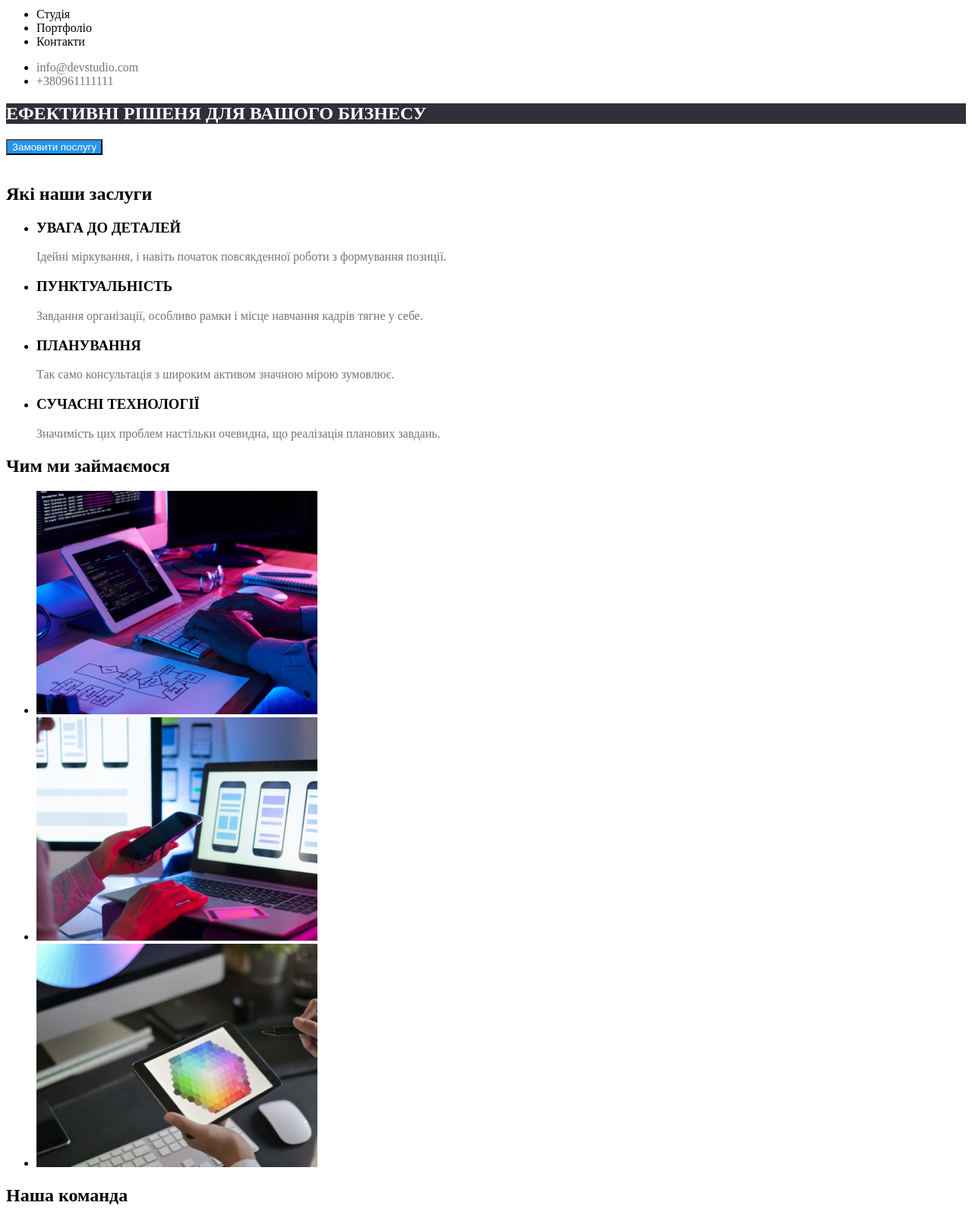
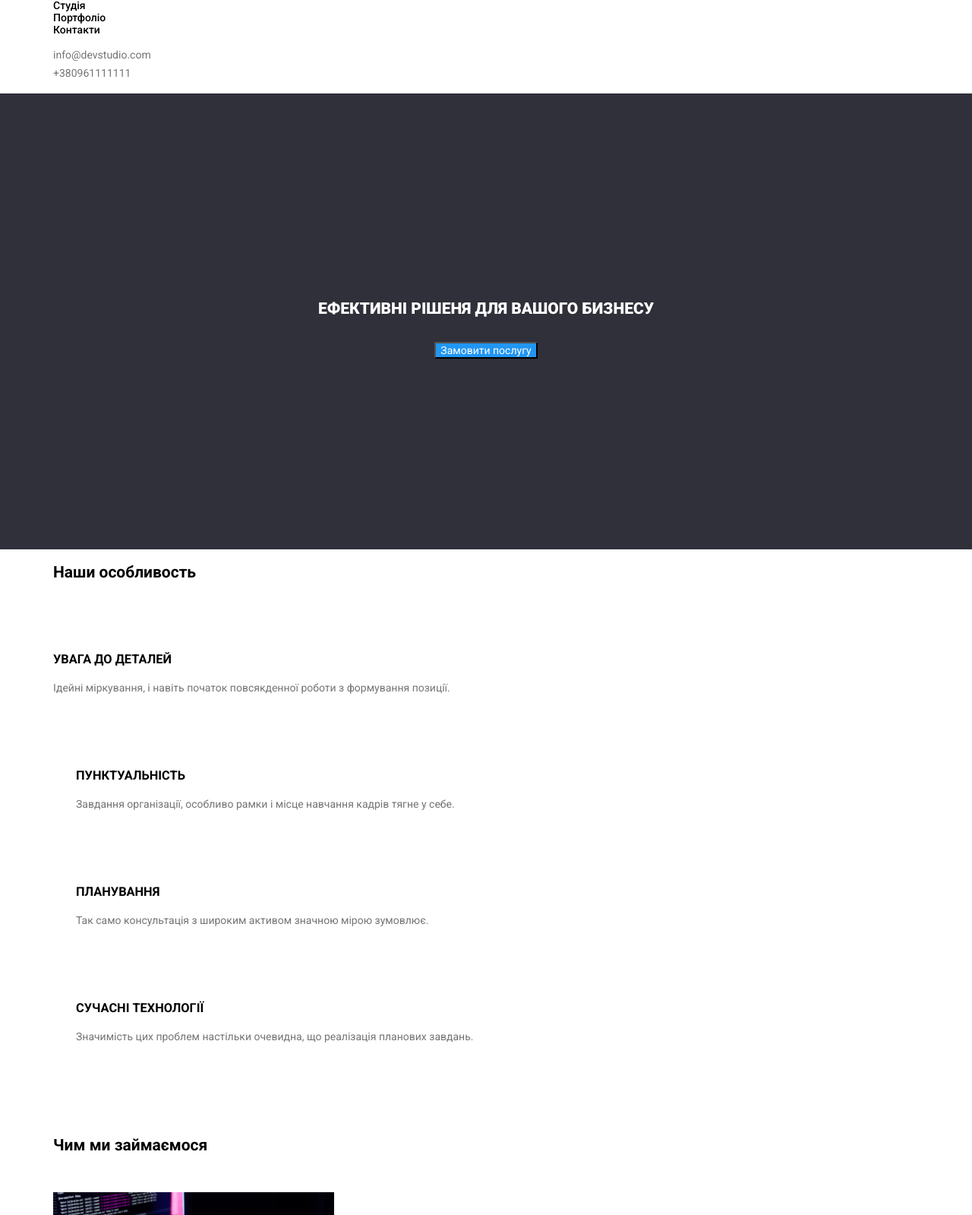
Before and after one commit to SakaPati/WebStudio, a plain HTML site: page index.html in a window 1280 px wide. Shown: the part 44-1643 px from the top of the page at 76% size. Drawn offline with nearby package versions, Linux system fonts and the light colour scheme.

Commit message:
Незнаю что писать

```diff
--- /dev/null
+++ b/css/reset.css
@@ -0,0 +1,48 @@
+/* http://meyerweb.com/eric/tools/css/reset/
+   v2.0 | 20110126
+   License: none (public domain)
+*/
+
+html, body, div, span, applet, object, iframe,
+h1, h2, h3, h4, h5, h6, p, blockquote, pre,
+a, abbr, acronym, address, big, cite, code,
+del, dfn, em, img, ins, kbd, q, s, samp,
+small, strike, strong, sub, sup, tt, var,
+b, u, i, center,
+dl, dt, dd, ol, ul, li,
+fieldset, form, label, legend,
+table, caption, tbody, tfoot, thead, tr, th, td,
+article, aside, canvas, details, embed,
+figure, figcaption, footer, header, hgroup,
+menu, nav, output, ruby, section, summary,
+time, mark, audio, video {
+	margin: 0;
+	padding: 0;
+	border: 0;
+	font-size: 100%;
+	font: inherit;
+	vertical-align: baseline;
+}
+/* HTML5 display-role reset for older browsers */
+article, aside, details, figcaption, figure,
+footer, header, hgroup, menu, nav, section {
+	display: block;
+}
+body {
+	line-height: 1;
+}
+ol, ul {
+	list-style: none;
+}
+blockquote, q {
+	quotes: none;
+}
+blockquote:before, blockquote:after,
+q:before, q:after {
+	content: '';
+	content: none;
+}
+table {
+	border-collapse: collapse;
+	border-spacing: 0;
+}
--- a/css/style.css
+++ b/css/style.css
@@ -1,56 +1,187 @@
-/* Navigation */
-.Web {
-    color: #2196F3;
-    font-size: 26px
+/* Heder */
+:root{
+    --mainfoot-color: #757575;
+    --webcolor: #2196F3;
+    --websize: 26px;
+    --studiocolor: #000;
+    --studiocolor2: #FFFFFF;
+    --backcolor: #2F303A;
+}
+.logo-web,
+.logo-web-footer {
+    color: var(--webcolor);
+    font-size: var(--websize)
+}
+.logo-studio {
+    color: var(--studiocolor);
+    font-size: var(--websize);
+}
+.logo-studiow-footer {
+    color: var(--studiocolor2);
+    font-size: var(--websize);
+}
+/* Nav */
+.menu-link{
+    color: var(--studiocolor);
+    font-weight: 500;
+    font-size: 14px;
 }
 
-.StudioB {
-    color: #000;
-    font-size: 26px;
+.menu-link:hover,
+.menu-link:focus,
+.contact-link:hover,
+.contact-link:focus{
+    color: var(--webcolor);
 }
-
-.StudioW {
-    color: #FFFFFF;
-    font-size: 26px;}
-
-.nav {
-    color: #000;
-}
-
-.contact{
-    color: #757575;
+.contact-link{
+    color: var(--mainfoot-color);
 }
 
 a{
     text-decoration: none;
 }
-
 /* MAIN */
-
-h1 {
-    background-color: #2F303A;
-    color: #FFFFFF;
+.hero-section{
+    background-color: var(--backcolor);
+    height: 600px;
+    display: flex;
+    justify-content: center;
+    align-items: center;
+    text-align: center;
+}
+.title {
+    color: var(--studiocolor2);
+    font-weight: 900;
+    line-height: 1.36;
 }
 
 button{
-    background-color: #2196F3;
-    color: #FFFFFF;
+    background-color: var(--webcolor);
+    color: var(--studiocolor2);
+}
+.button-conteiner{
+    display: flex;
+    justify-content: center;
+    margin-top: 30px;
+}
+/* Features */
+.features-title{
+    font-weight: 700;
+    margin-top: 94px;
 }
 
-.ops{
-    color: #757575;
+
+.features-description{
+    color: var(--mainfoot-color);
+    margin-top: 10px;
 }
 
-.teamname{
-    color: #757575;
+.team-item-position{
+    color: var(--mainfoot-color);
+    font-weight: 400;
+    line-height: 1.18;
+    margin-bottom: 0;
+}
+
+.item-img{
+    background-color: #FFFFFF;
+}
+
+.team-list{
+    margin: 0;
 }
 
 /* footer */
-
 footer{
-    background-color: #2F303A;
+    background-color: var(--backcolor);
+    height: 152px;
+}
+.post-address{
+    color: var(--studiocolor2);
 }
 
-.ST{
-    color: #FFFFFF;
+/* Fonts */
+ul,li{
+    list-style: none;
+    padding: 0;
 }
+
+/* WebStudio */
+body{
+    font-family: 'Roboto';
+    font-size: 14px;
+    line-height: 1.14;
+    font-weight: 700;
+}
+.container{
+    width: 1170px;
+    margin-left: auto;
+    margin-right: auto;
+    padding-left: 15px;
+    padding-right: 15px;
+}
+
+.link-web,
+.link-studio,
+.link-studiow{
+    font-family: "Raleway";
+    line-height: 1.36;
+}
+/* Navigation */
+
+
+.title{
+    font-weight: 900;
+}
+/* Опис якостей */
+.features-description{
+    font-weight: 400;
+    line-height: 1.71;
+}
+/* Команда */
+.section-title{
+    line-height: 1.16;
+}
+.team-item-name{
+    font-weight: 500;
+    line-height: 1.18;
+}
+
+/* Адрес і контакти */
+.post-address{
+    font-weight: 400;
+    line-height: 1.71;
+}
+
+.contact-link{
+    font-weight: 400;
+    line-height: 1.71;
+}
+
+
+/* Retreat */
+.features-item + .features-item{
+    margin-left: 30px;
+}
+
+.job-item + .job-item{
+    margin-left: 30px;
+}
+
+.job-title{
+    margin-top: 118px;
+    margin-bottom: 50px;
+}
+
+.team-section{
+    margin-top: 94px;
+    background-color:#F5F4FA;
+}
+
+.team-item + .team-item{
+    margin-left: 30px;
+}
+
+.team-h2{
+    margin-bottom: 50px;
+}
--- a/index.html
+++ b/index.html
@@ -4,111 +4,149 @@
     <meta charset="UTF-8">
     <meta name="viewport" content="width=device-width, initial-scale=1.0">
     <title>WebStudio</title>
+    <link rel="stylesheet" href="https://cdnjs.cloudflare.com/ajax/libs/modern-normalize/2.0.0/modern-normalize.min.css" integrity="sha512-4xo8blKMVCiXpTaLzQSLSw3KFOVPWhm/TRtuPVc4WG6kUgjH6J03IBuG7JZPkcWMxJ5huwaBpOpnwYElP/m6wg==" crossorigin="anonymous" referrerpolicy="no-referrer">
+    <link href="https://fonts.googleapis.com/css2?family=Raleway:wght@700&family=Roboto:wght@400;500;700;900&display=swap" rel="stylesheet">
+    <!-- <link rel="stylesheet" href="./css/reset.css"> -->
 <link rel="stylesheet" href="./css/style.css">
 </head>
 <body>
-    <header>
+    <header class="header">
+        <div class="container">
+        <nav class="navigation">
 
-        <nav>
+            <a href="/" class="logo">
+                <span class="logo-web">Web</span>
+                <span class="logo-studio">Studio</span>
+            </a>
 
-            <a href="/">
-                <span class="Web">Web</span>
-                <span class="StudioB">Studio</span></a>
+            <ul class="menu">
+                <li class="menu-item">
+                    <a href="#" class="menu-link">Студія</a>
+                </li>
 
-            <ul>
-                <li><a href="#" class="nav">Студія</a></li>
+                <li class="menu-item">
+                    <a href="#" class="menu-link">Портфоліо</a>
+                </li>
 
-                <li><a href="#" class="nav">Портфоліо</a></li>
-
-                <li><a href="#" class="nav">Контакти</a></li>
+                <li class="menu-item">
+                    <a href="#" class="menu-link">Контакти</a>
+                </li>
 
             </ul>
 </nav>
-<ul>
-    <li><a href="mailto:info@devstudio.com" class="contact">info@devstudio.com</a></li>
-    <li><a href="tel:+380961111111" class="contact">+380961111111</a></li>
+<ul class="contact-menu">
+    <li class="contact-item">
+        <a href="mailto:info@devstudio.com" class="contact-link">info@devstudio.com</a></li>
+    <li class="contact-item">
+        <a href="tel:+380961111111" class="contact-link">+380961111111</a></li>
 </ul>
-
+    </div>
     </header>
     <main>
         <!-- Перва секція -->
-<section>
-    <h1>ЕФЕКТИВНІ РІШЕНЯ ДЛЯ ВАШОГО БИЗНЕСУ</h1>
-    <button type="button">Замовити послугу</button>
+<section class="hero-section section">
+    <div class="container">
+    <h1 class="title">ЕФЕКТИВНІ РІШЕНЯ ДЛЯ ВАШОГО БИЗНЕСУ</h1>
+    <div class="button-conteiner">
+<button type="button" class="hero-button">Замовити послугу</button>
+    </div>
+    </div>
 </section>
-<br>
 <!-- Друга секція -->
-<section>
-    <h2>Які наши заслуги</h2>
-<ul>
-    <li> <h3>УВАГА ДО ДЕТАЛЕЙ</h3>
-        <p class="ops">Ідейні міркування, і навіть початок повсякденної роботи з формування позиції.</p></li>
+<section class="features section">
+    <div class="container">
+    <h2 class="section-title">Наши особливость</h2>
+<ul class="features-list">
+    <li class="features-item">
+        <h3 class="features-title">УВАГА ДО ДЕТАЛЕЙ</h3>
+        <p class="features-description">Ідейні міркування, і навіть початок повсякденної роботи з формування позиції.</p>
+    </li>
 
 
-    <li><h3>ПУНКТУАЛЬНІСТЬ</h3>
-        <p class="ops">Завдання організації, особливо рамки і місце навчання кадрів тягне у себе.</p></li>
+    <li class="features-item">
+        <h3 class="features-title">ПУНКТУАЛЬНІСТЬ</h3>
+        <p class="features-description">Завдання організації, особливо рамки і місце навчання кадрів тягне у себе.</p>
+    </li>
 
 
-    <li><h3>ПЛАНУВАННЯ</h3>
-        <p class="ops">Так само консультація з широким активом значною мірою зумовлює.</p></li>
+    <li class="features-item">
+        <h3 class="features-title">ПЛАНУВАННЯ</h3>
+        <p class="features-description">Так само консультація з широким активом значною мірою зумовлює.</p>
+    </li>
 
 
-    <li><h3>СУЧАСНІ ТЕХНОЛОГІЇ</h3>
-        <p class="ops">Значимість цих проблем настільки очевидна, що реалізація планових завдань.</p> </li>
+    <li class="features-item">
+        <h3 class="features-title">СУЧАСНІ ТЕХНОЛОГІЇ</h3>
+        <p class="features-description">Значимість цих проблем настільки очевидна, що реалізація планових завдань.</p>
+    </li>
         </ul>
+        </div>
 </section>
 <!-- Третя секція -->
-<section>
-    <h2>Чим ми займаємося</h2>
-    <ul>
-    <li>
-        <img src="./images/comp1.jpg" alt="парень в ноутбуке">
+<section class="job section">
+    <div class="container">
+    <h2 class="section-title job-title">Чим ми займаємося</h2>
+    <ul class="job-list">
+        <li class="job-item">
+        <img src="./images/comp1.jpg" alt="парень в ноутбуке" class="job-img">
+        </li>
+
+    <li class="job-item">
+        <img src="./images/comp2.jpg" alt="парень в телефоне" class="job-img">
     </li>
 
-    <li>
-        <img src="./images/comp2.jpg" alt="парень в телефоне">
-    </li>
-
-    <li>
-         <img src="./images/comp3.jpg" alt="Парень роботает в планшете">
+    <li class="job-item">
+         <img src="./images/comp3.jpg" alt="Парень роботает в планшете" class="job-img">
         </li>
 </ul>
+    </div>
 </section>
 <!-- Четверта секція -->
-<section>
-<h2>Наша команда</h2>
-<ul>
-<li>
-    <img src="./images/team1.jpg" alt="Ігор Дем'яненко" width='240'>
-    <p>Ігор Дем'яненко</p>
-    <p class="teamname">Product Designer</p></li>
+<section class="team-section section">
+    <div class="container">
+<h2 class="section-title team-h2">Наша команда</h2>
+<ul class="team-list">
+<li class="team-item">
+    <img src="./images/team1.jpg" alt="Ігор Дем'яненко" width='240' class="item-img">
+    <h3 class="team-item-name">Ігор Дем'яненко</h3>
+    <p class="team-item-position">Product Designer</p></li>
 
-<li>
-    <img src="./images/team2.jpg" alt="Ольга Рєпіна" width='240'>
-    <p>Ольга Рєпіна</p>
-    <p class="teamname">Frontend Developer</p></li>
+<li class="team-item">
+    <img src="./images/team2.jpg" alt="Ольга Рєпіна" width='240' class="item-img">
+    <h3 class="team-item-name">Ольга Рєпіна</h3>
+    <p class="team-item-position">Frontend Developer</p></li>
 
-<li>
-    <img src="./images/team3.jpg" alt="Микола Тарасов" width='240'>
-    <p>Микола Тарасов</p>
-    <p class="teamname">Marketing</p></li>
+<li class="team-item">
+    <img src="./images/team3.jpg" alt="Микола Тарасов" width='240' class="item-img">
+    <h3 class="team-item-name">Микола Тарасов</h3>
+    <p class="team-item-position">Marketing</p></li>
 
-<li>
-    <img src="./images/team4.jpg" alt="Михайло Єрмаков" width='240'>
-    <p>Михайло Єрмаков</p>
-    <p class="teamname">UI Designe</p></li>
+<li class="team-item">
+    <img src="./images/team4.jpg" alt="Михайло Єрмаков" width='240' class="item-img">
+    <h3 class="team-item-name">Михайло Єрмаков</h3>
+    <p class="team-item-position">UI Designe</p></li>
 </ul>
+</div>
 </section>
     </main>
-    <footer>
-        <a href="#">
-            <span class="Web">Web</span>
-            <span class="StudioW">Studio</span></a>
-        <address>
-            <p class="ST">м. Київ, пр-т Лесі Українки, 26</p>
-        <a href="mailto:info@devstudio.com" class="contact">info@devstudio.com</a>
-        <a href="tel:+380961111111" class="contact">+380961111111</a>
-    </address>
+    <footer class="footer">
+        <div class="container">
+        <a href="/" class="logo">
+            <span class="logo-web-footer">Web</span>
+            <span class="logo-studiow-footer">Studio</span>
+        </a>
+        <address class="adress">
+            <p class="post-address">м. Київ, пр-т Лесі Українки, 26</p>
+            <ul class="contact-menu">
+                <li class="contact-list">
+                    <a href="mailto:info@devstudio.com" class="contact-link">info@devstudio.com</a>
+                </li>
+                <li class="contact-list">
+                    <a href="tel:+380961111111" class="contact-link">+380961111111</a>
+                </li>
+            </ul>
+        </address>
+        </div>
     </footer>
 </body>
 </html>
```
Also changed, not shown: 1 other file.
